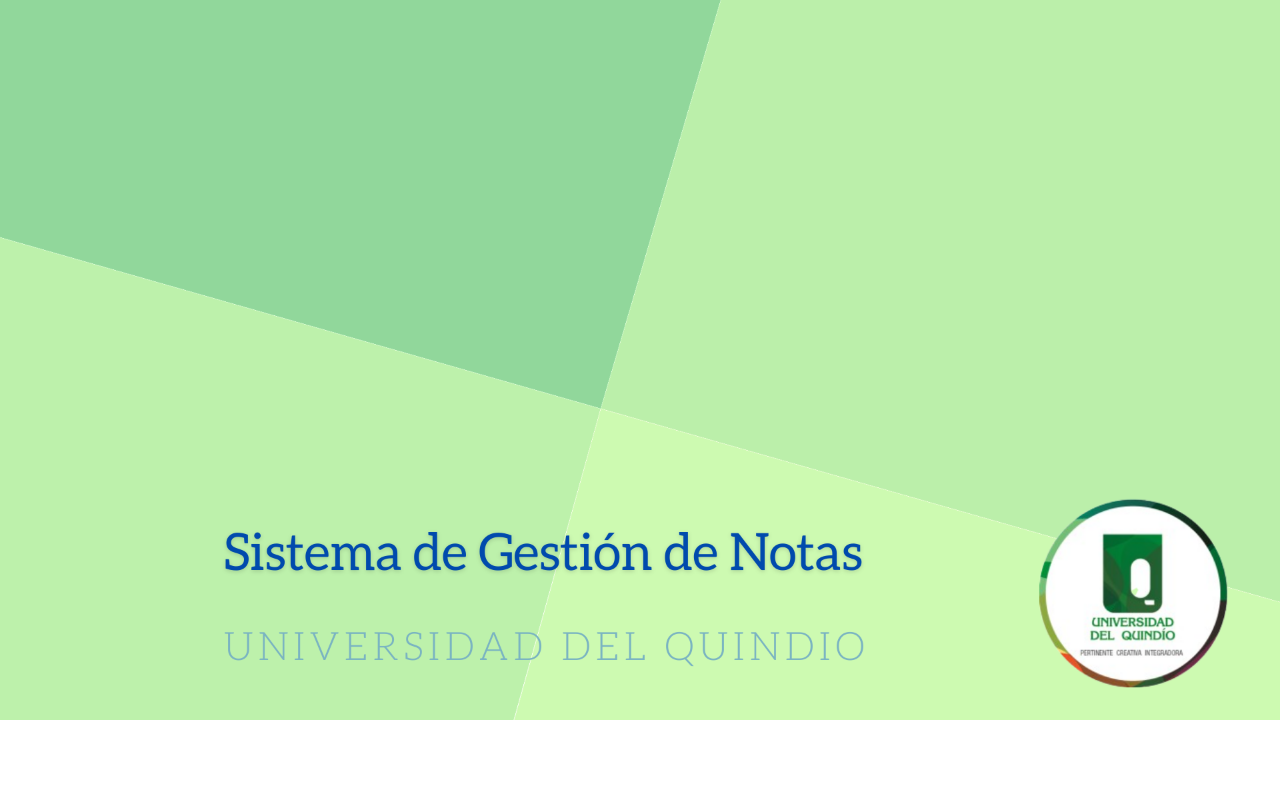
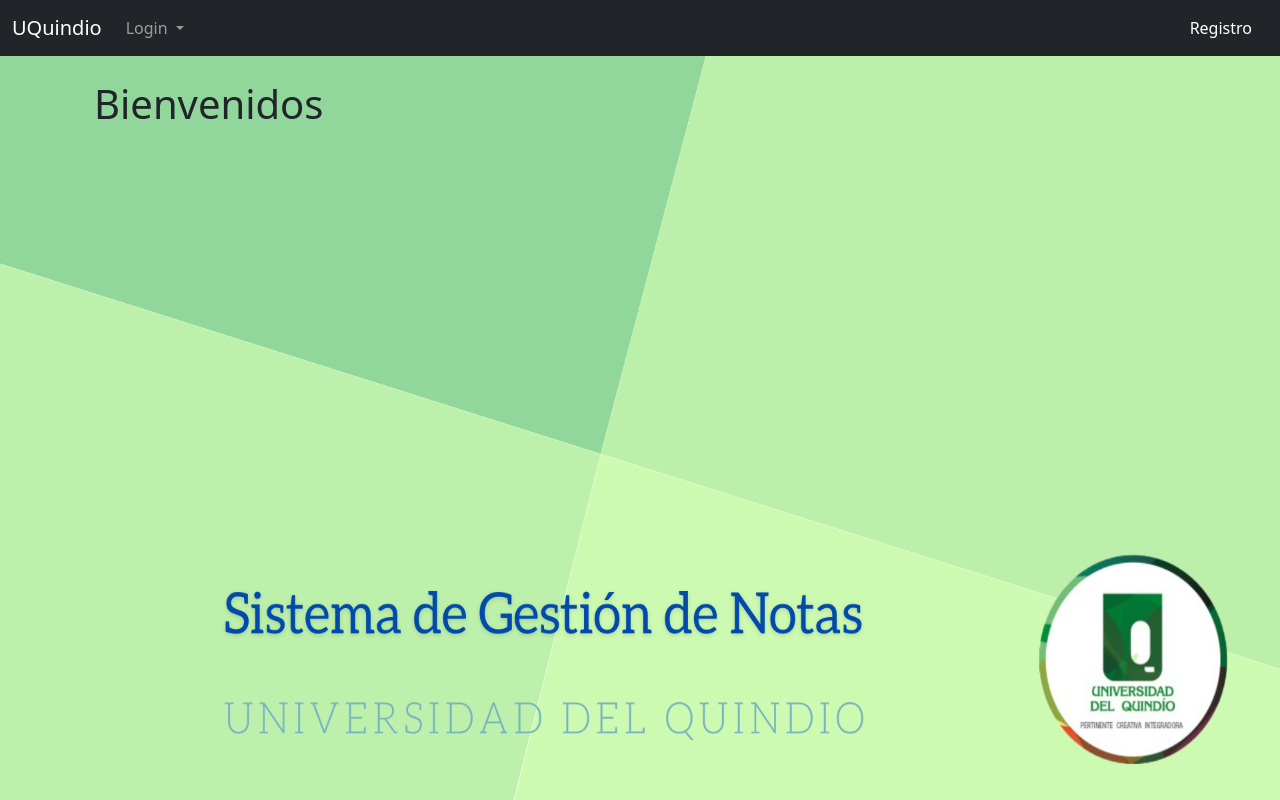
Before and after one commit to Ang3l1t0/proyecto_mintic, a Flask app: page / in a window 1280 px wide. Run offline with Flask 2, Linux system fonts and the light colour scheme; some libraries are stand-ins or nearby versions.

Commit message:
background

```diff
--- a/static/styles/image.css
+++ b/static/styles/image.css
@@ -1,6 +1,7 @@
-body {
-    background-image: url("../img/Notas.png");
-    background-position: top;
-    background-size: cover;
+body,
+html {
+    height: 100%;
     background-repeat: no-repeat;
+    background: url("../img/Notas.png") no-repeat center center fixed;
+    background-size: 100% 100%;
 }
--- a/templates/index.html
+++ b/templates/index.html
@@ -9,8 +9,18 @@
     <title>Document</title>
 </head>
 
-<body background="../static/img/Notas.png">
+<body>
+    {% extends "base.html" %} {% block page_content %}
+    <div class="page-header">
+        <h1>Bienvenidos</h1>
+    </div>
+    <div class="row">
+        <div class="col-md-4">
 
+        </div>
+    </div>
+
+    {% endblock %}
 </body>
 
 </html>
```
